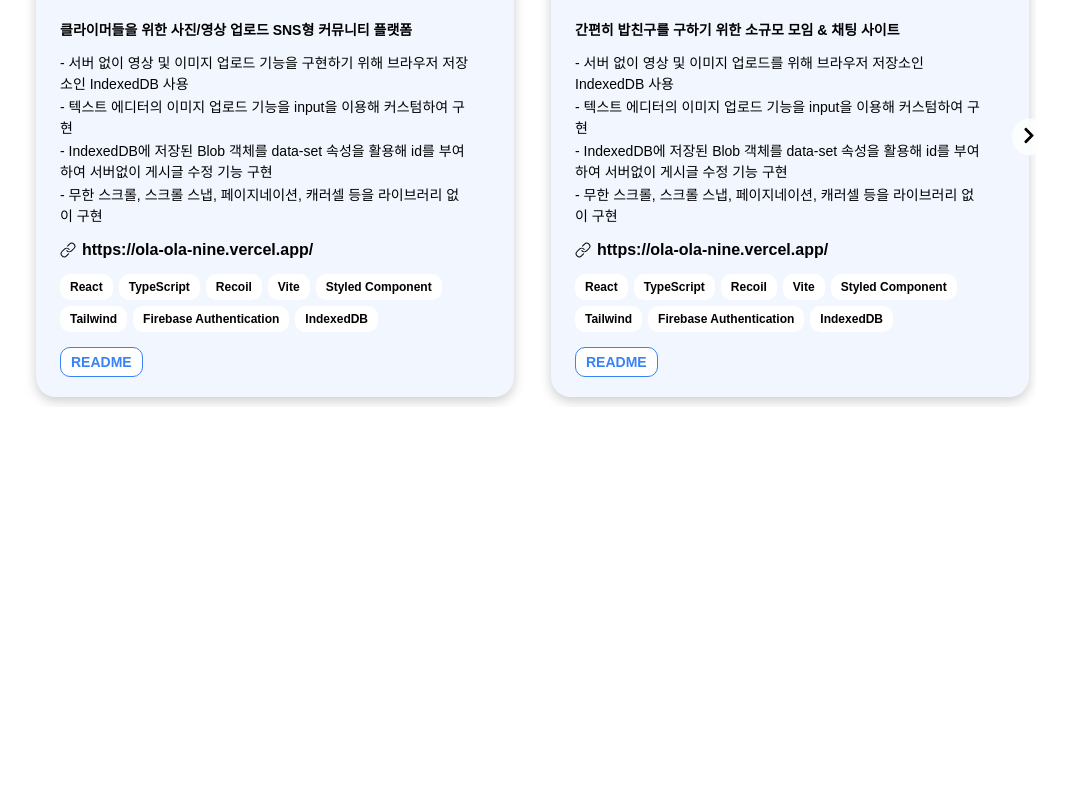
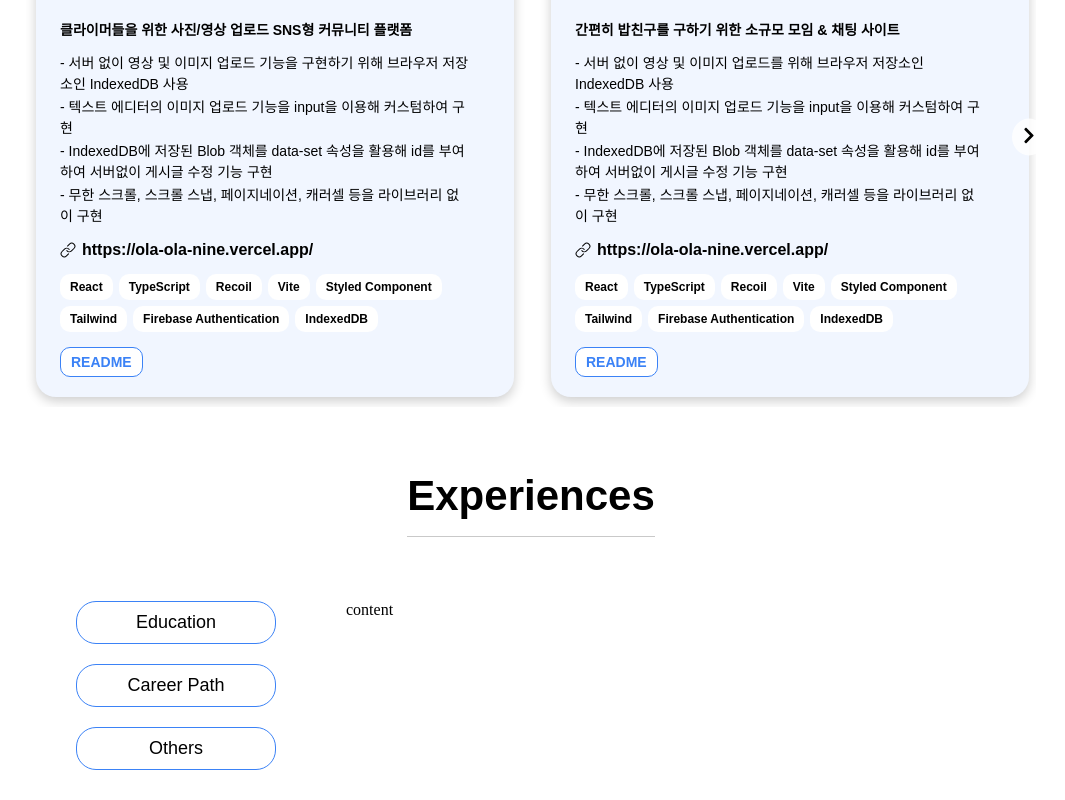
Before and after one commit to wlals4264/bluemin-portfolio, a Next.js app: page / in a window 1280 px wide. Shown: the part 1601-2401 px from the top of the page, without its empty margins (109-1174 px from the left). Before the commit the page ends 2038 px from the top, so only its background shows below. Built offline with nearby package versions, Linux system fonts and the light colour scheme; a web font is replaced by a local one.

Commit message:
Feat: 경험 섹션 초기 셋팅

```diff
--- a/src/app/page.tsx
+++ b/src/app/page.tsx
@@ -5,6 +5,7 @@ import Skills from '@/components/Skills';
 
 import '@/styles/Home.scss';
 import Projects from '@/components/Projects';
+import Experiences from '@/components/Experiences';
 
 export default function Home() {
   return (
@@ -14,6 +15,7 @@ export default function Home() {
       <AboutMe />
       <Skills />
       <Projects />
+      <Experiences />
     </div>
   );
 }
--- /dev/null
+++ b/src/components/Experiences.tsx
@@ -0,0 +1,20 @@
+import '../styles/components/Experiences.scss';
+import InfoHeader from './InfoHeader';
+
+const Experiences = () => {
+  return (
+    <div className="experiences-container">
+      <InfoHeader title="Experiences" className="experiences-header" />
+      <div className="experiences-content-container">
+        <div className="experiences-nav-btn-box">
+          <button>Education</button>
+          <button>Career Path</button>
+          <button>Others</button>
+        </div>
+        <div className="experiences-box">content</div>
+      </div>
+    </div>
+  );
+};
+
+export default Experiences;
--- /dev/null
+++ b/src/styles/components/Experiences.scss
@@ -0,0 +1,30 @@
+.experiences-container {
+  width: 100%;
+  margin: 30px 0;
+  display: flex;
+  flex-direction: column;
+
+  .experiences-content-container {
+    display: flex;
+    gap: 20px;
+
+    .experiences-nav-btn-box {
+      width: 300px;
+      display: flex;
+      flex-direction: column;
+      gap: 20px;
+      align-items: center;
+
+      button {
+        width: 200px;
+        border: 1px solid #3b82f6;
+        border-radius: 20px;
+        padding: 10px 20px;
+        background-color: #fff;
+
+        font-family: var(--font-poesen-one);
+        font-size: 18px;
+      }
+    }
+  }
+}
```
